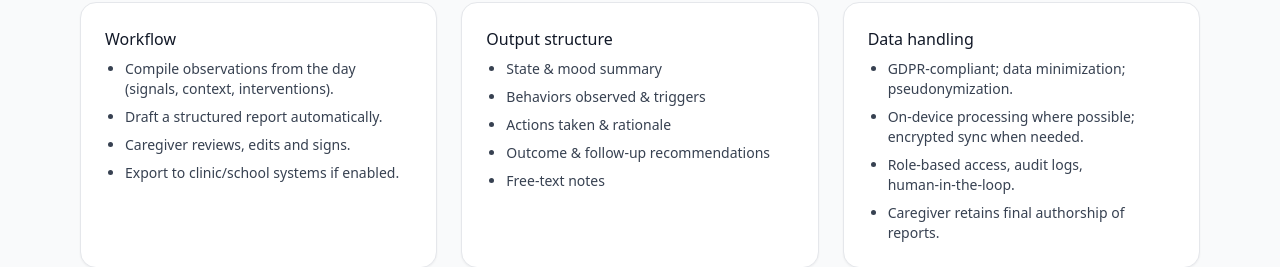
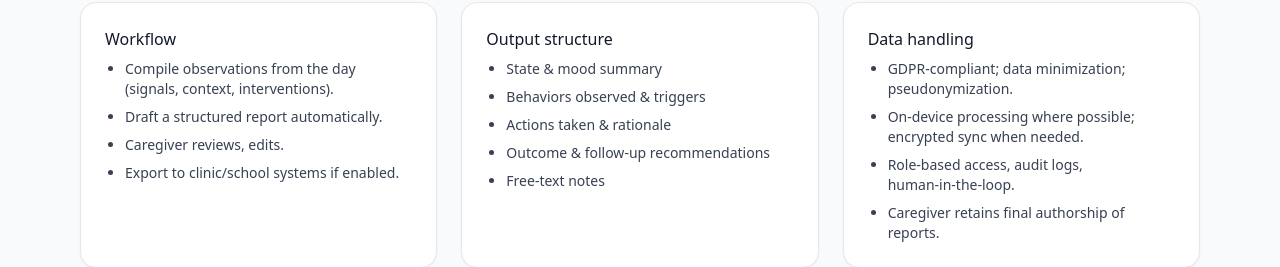
Before and after one commit to elizabeth42aria/neuroljus-site-dup, a Next.js app: page / in a window 1280 px wide. Shown: the part 1560-1827 px from the top of the page. Built offline with nearby package versions, Linux system fonts and the light colour scheme.

Commit message:
Actualizar NeuroljusLanding.tsx

```diff
--- a/src/components/NeuroljusLanding.tsx
+++ b/src/components/NeuroljusLanding.tsx
@@ -145,7 +145,7 @@ export default function NeuroljusLanding() {
               <ul className="mt-2 text-sm text-gray-700 space-y-2 list-disc pl-5">
                 <li>{t("Compile observations from the day (signals, context, interventions).","Samla dagens observationer (signaler, kontext, åtgärder).")}</li>
                 <li>{t("Draft a structured report automatically.","Skapa automatiskt ett strukturerat utkast.")}</li>
-                <li>{t("Caregiver reviews, edits and signs.","Vårdnadshavare granskar, redigerar och signerar.")}</li>
+                <li>{t("Caregiver reviews, edits.","Vårdnadshavare granskar, redigerar.")}</li>
                 <li>{t("Export to clinic/school systems if enabled.","Exportera till klinik/skolsystem om aktiverat.")}</li>
               </ul>
             </div>
```
